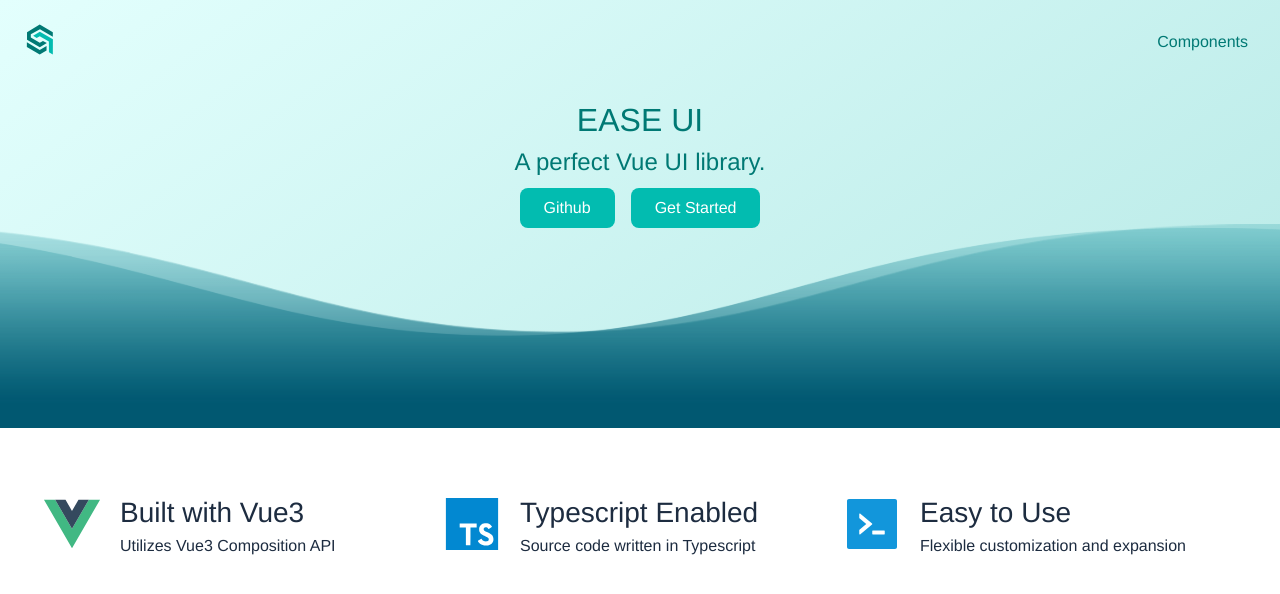
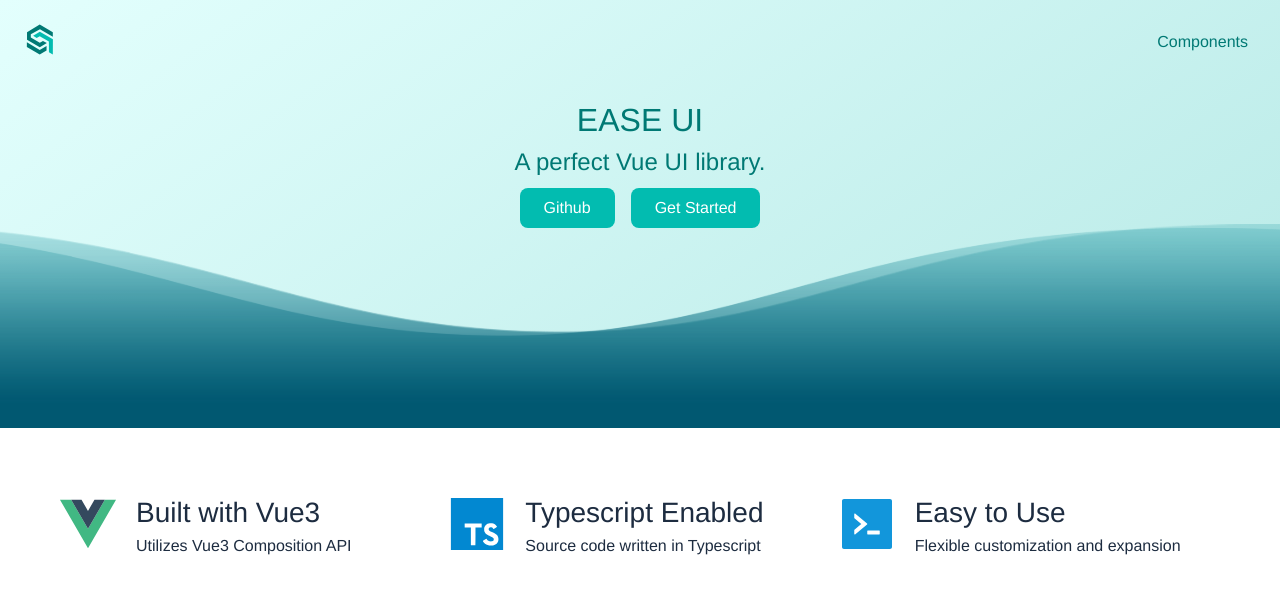
Before and after one commit to L-Qichen/ease-UI, a Vue app: page / in a window 1280 px wide. Shown: the top 594 px of the page. Built offline with nearby package versions, Linux system fonts and the light colour scheme; a web font is replaced by a local one.

Commit message:
Fixed css bug of home page

```diff
--- a/src/views/Home.vue
+++ b/src/views/Home.vue
@@ -124,18 +124,27 @@
 }
 .features {
   margin: 48px auto;
-  width: 400px;
+  padding: 0 16px;
   @media (min-width: 800px) {
     width: 800px;
+    > ul {
+      > li {
+        width: 50%;
+      }
+    }
   }
   @media (min-width: 1200px) {
     width: 1200px;
+    > ul {
+      > li {
+        width: 33.3333%;
+      }
+    }
   }
   > ul {
     display: flex;
     flex-wrap: wrap;
     > li {
-      width: 400px;
       margin: 16px 0;
       display: grid;
       justify-content: start;
```
